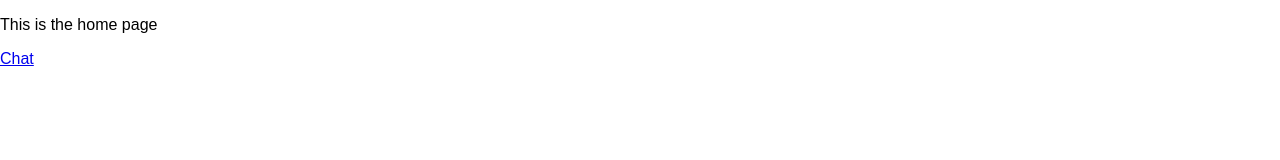
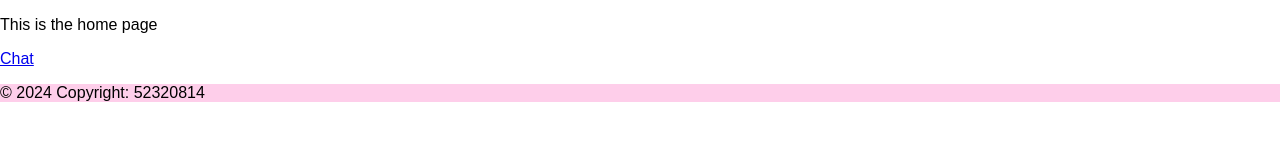
Before and after one commit to rozaliyamarkova/CA4, a website: page public/index.html in a window 1280 px wide. Drawn offline with Linux system fonts and the light colour scheme.

Commit message:
Added footer.

```diff
--- a/public/index.html
+++ b/public/index.html
@@ -1,6 +1,6 @@
 <!DOCTYPE html>
+<html lang="en">
 
-<html lang="en">
 <head>
   <meta charset="utf-8">
   <meta http-equiv="X-UA-Compatible" content="IE=edge">
@@ -9,13 +9,15 @@
   <meta name="viewport" content="width=device-width, initial-scale=1">
   <link rel="stylesheet" href="css/demo.css">
 </head>
+
 <body>
   <p>This is the home page</p>
+  <p><a href="chat.html">Chat</a></p>
+  <script src="js/client.js" async defer></script>
+  <footer class="bg-body-tertiary text-center text-lg-start">
+    <!-- Copyright -->
+    <div class="text-center p-3" style="background-color: #FECEEA;"> © 2024 Copyright: 52320814 </div>
+  </footer>
+</body>
 
-        <p><a href = "chat.html">Chat</a></p>
-
-        <script src="js/client.js" async defer></script>
-
-
-    </body>
 </html>
```
Lines whose indentation alone changed are shown as unchanged.
